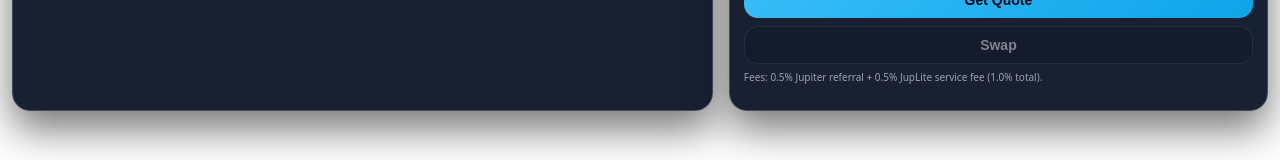
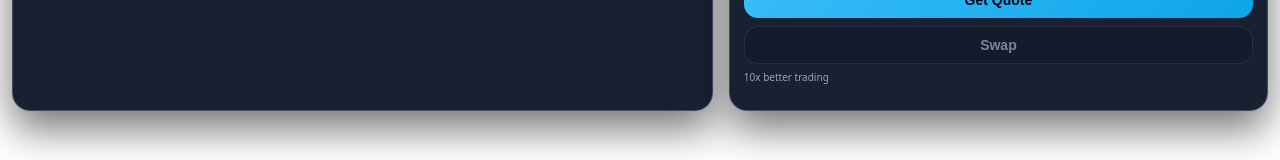
Before and after one commit to gennadii-TIME/juplite, a plain HTML site: page ultra.html in a window 1280 px wide. Shown: the part 397-557 px from the top of the page. Drawn offline with Linux system fonts and the light colour scheme; a script that the page names is missing.

Commit message:
Update ultra.html

```diff
--- a/ultra.html
+++ b/ultra.html
@@ -315,8 +315,8 @@
         </div>
 
         <div class="fee-note">
-          Fees: 0.5% Jupiter referral + 0.5% JupLite service fee (1.0% total).
-        </div>
+  10x better trading
+</div>
       </div>
 
       <!-- Coming Soon Tabs -->
```
